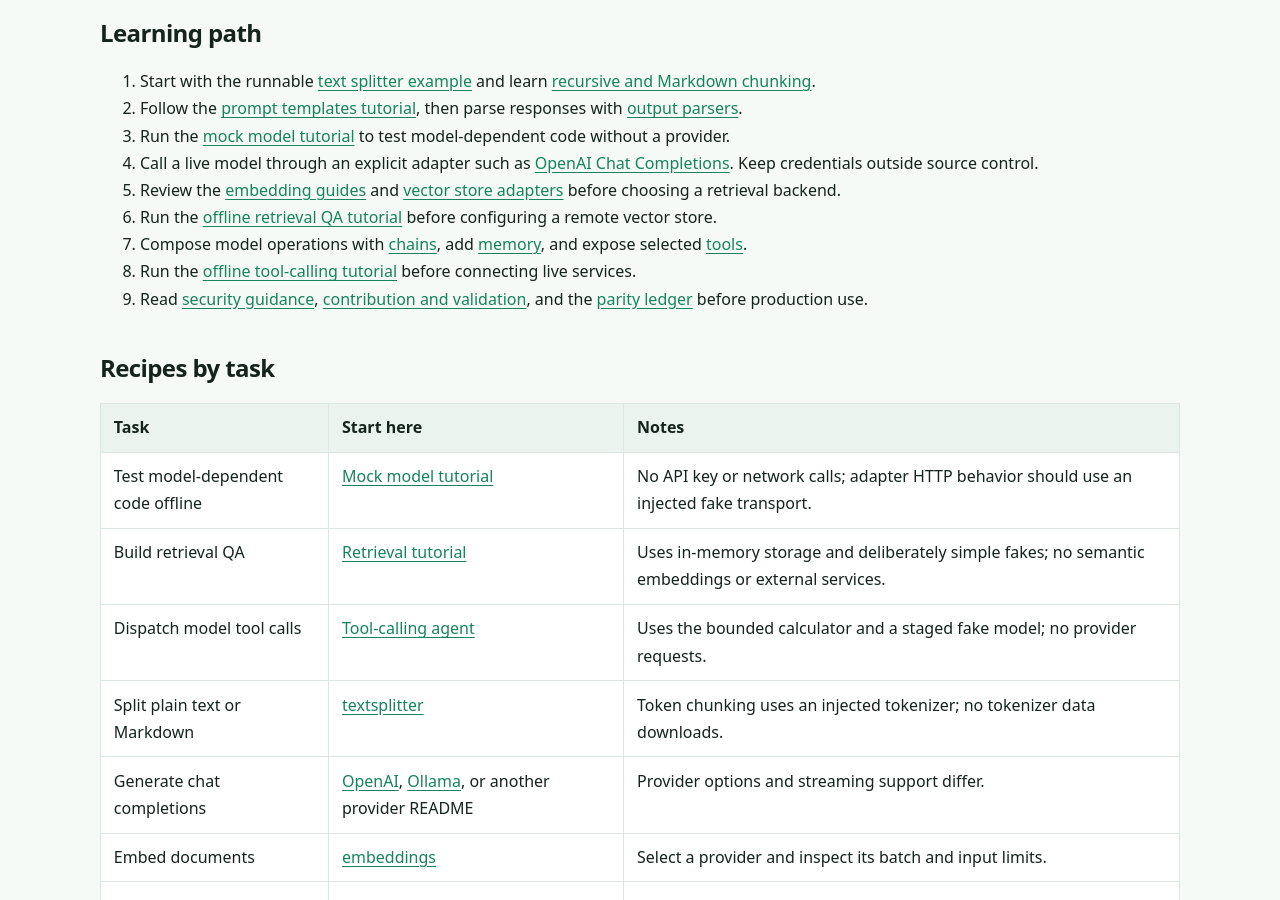
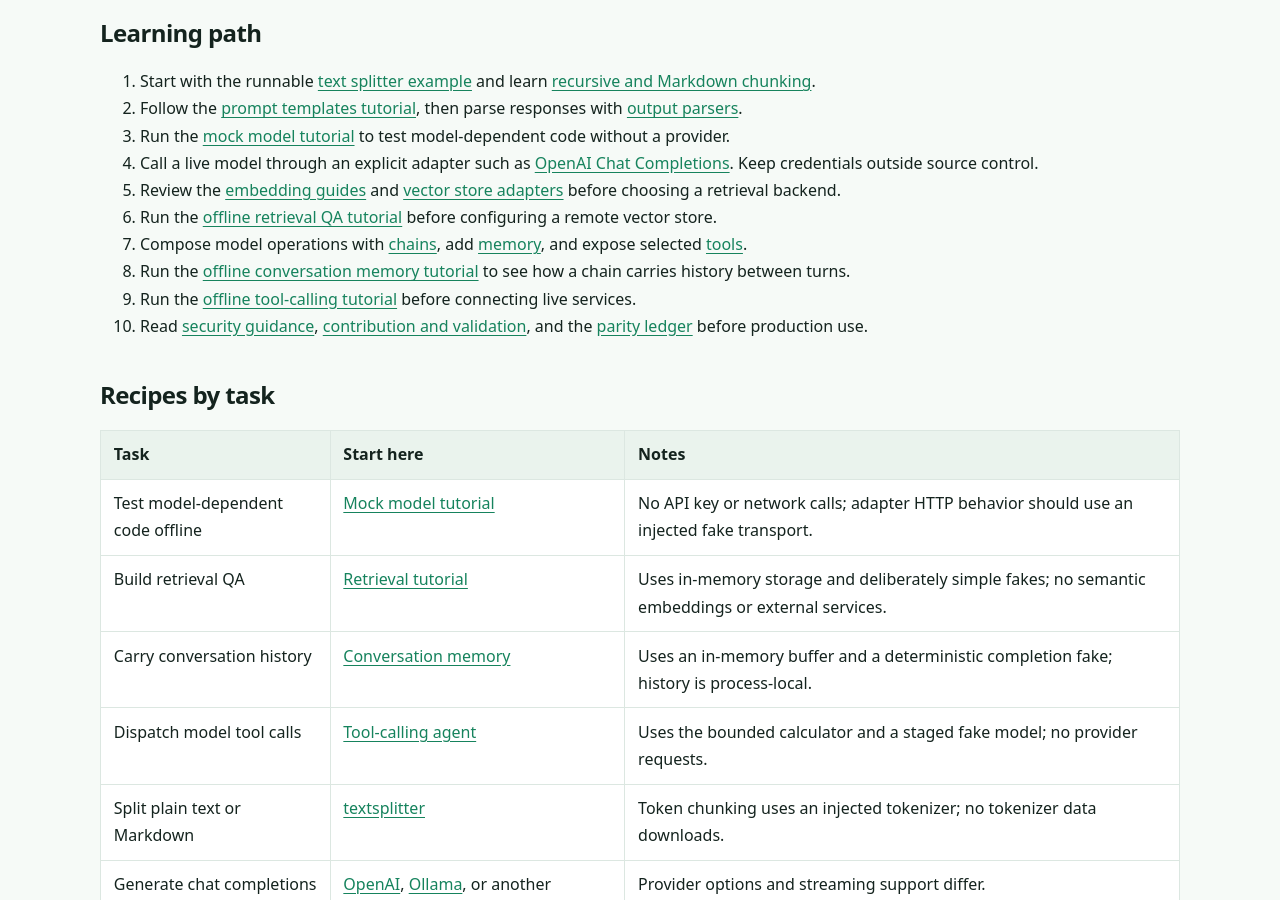
Before and after one commit to ulises-jeremias/langchainv, a Jekyll site: the page built from docs/tutorials.md, in a window 1280 px wide and 900 px high, scrolled down 275 px. Built offline with Jekyll 4.4.1, drawn with Linux system fonts in a browser that asks for light colours.

Commit message:
docs: add offline conversation memory tutorial

```diff
--- a/docs/tutorials.md
+++ b/docs/tutorials.md
@@ -17,8 +17,9 @@ Work through these recipes in order. Each section links to the package guide tha
 5. Review the [embedding guides](https://github.com/ulises-jeremias/langchainv/tree/main/embeddings) and [vector store adapters](https://github.com/ulises-jeremias/langchainv/tree/main/vectorstores) before choosing a retrieval backend.
 6. Run the [offline retrieval QA tutorial](retrieval-qa/) before configuring a remote vector store.
 7. Compose model operations with [chains](https://github.com/ulises-jeremias/langchainv/blob/main/chains/README.md), add [memory](https://github.com/ulises-jeremias/langchainv/blob/main/memory/README.md), and expose selected [tools](https://github.com/ulises-jeremias/langchainv/tree/main/tools).
-8. Run the [offline tool-calling tutorial](tool-calling-agent/) before connecting live services.
-9. Read [security guidance](https://github.com/ulises-jeremias/langchainv/blob/main/SECURITY.md), [contribution and validation](https://github.com/ulises-jeremias/langchainv/blob/main/CONTRIBUTING.md), and the [parity ledger](../reference/) before production use.
+8. Run the [offline conversation memory tutorial](conversation-memory/) to see how a chain carries history between turns.
+9. Run the [offline tool-calling tutorial](tool-calling-agent/) before connecting live services.
+10. Read [security guidance](https://github.com/ulises-jeremias/langchainv/blob/main/SECURITY.md), [contribution and validation](https://github.com/ulises-jeremias/langchainv/blob/main/CONTRIBUTING.md), and the [parity ledger](../reference/) before production use.
 
 ## Recipes by task
 
@@ -26,6 +27,7 @@ Work through these recipes in order. Each section links to the package guide tha
 |---|---|---|
 | Test model-dependent code offline | [Mock model tutorial](offline-model-tests/) | No API key or network calls; adapter HTTP behavior should use an injected fake transport. |
 | Build retrieval QA | [Retrieval tutorial](retrieval-qa/) | Uses in-memory storage and deliberately simple fakes; no semantic embeddings or external services. |
+| Carry conversation history | [Conversation memory](conversation-memory/) | Uses an in-memory buffer and a deterministic completion fake; history is process-local. |
 | Dispatch model tool calls | [Tool-calling agent](tool-calling-agent/) | Uses the bounded calculator and a staged fake model; no provider requests. |
 | Split plain text or Markdown | [textsplitter](https://github.com/ulises-jeremias/langchainv/blob/main/textsplitter/README.md) | Token chunking uses an injected tokenizer; no tokenizer data downloads. |
 | Generate chat completions | [OpenAI](https://github.com/ulises-jeremias/langchainv/blob/main/llms/openai/README.md), [Ollama](https://github.com/ulises-jeremias/langchainv/blob/main/llms/ollama/README.md), or another provider README | Provider options and streaming support differ. |
```
Also changed, not shown: docs/tutorials/conversation-memory.md (added, +52 -0 lines), examples/README.md, 1 other file.
